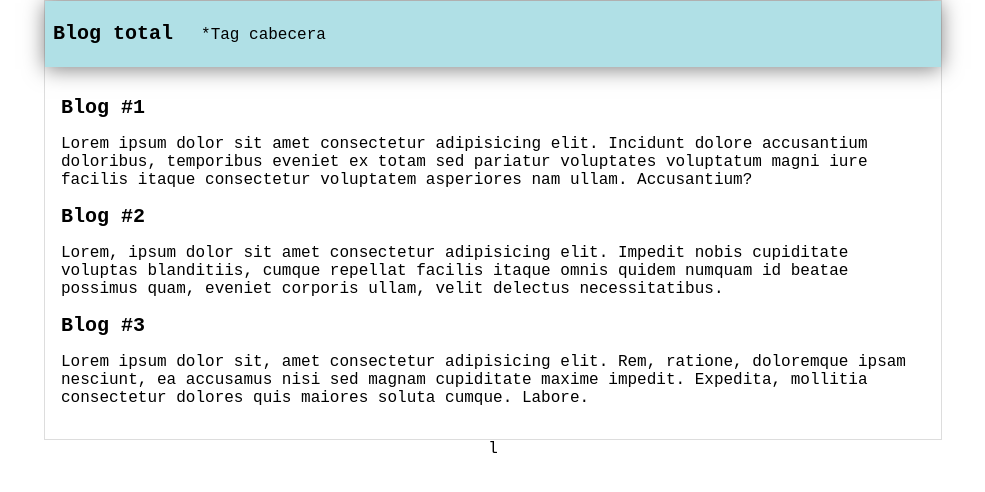
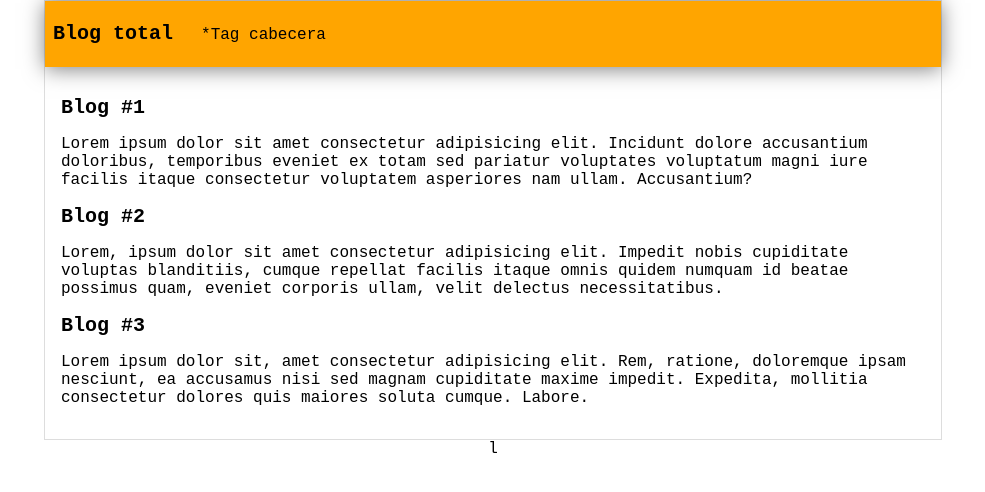
Before and after one commit to javier7767/Hblog_2, a plain HTML site: page index.html in a window 1280 px wide. Shown: the whole page, without its empty margins (147-1132 px from the left). Drawn offline with Linux system fonts and the light colour scheme.

Commit message:
Cambio a color naranja en el nav de la rama cabecera

```diff
--- a/style.css
+++ b/style.css
@@ -8,7 +8,7 @@ body{
 }
 
 #cabecera{
-    background: powderblue;
+    background: orange;
     color: black;
     box-shadow:0 2px 20px 0 rgba(0,0,0,.5);
     color: black;font-weight:700;
```
